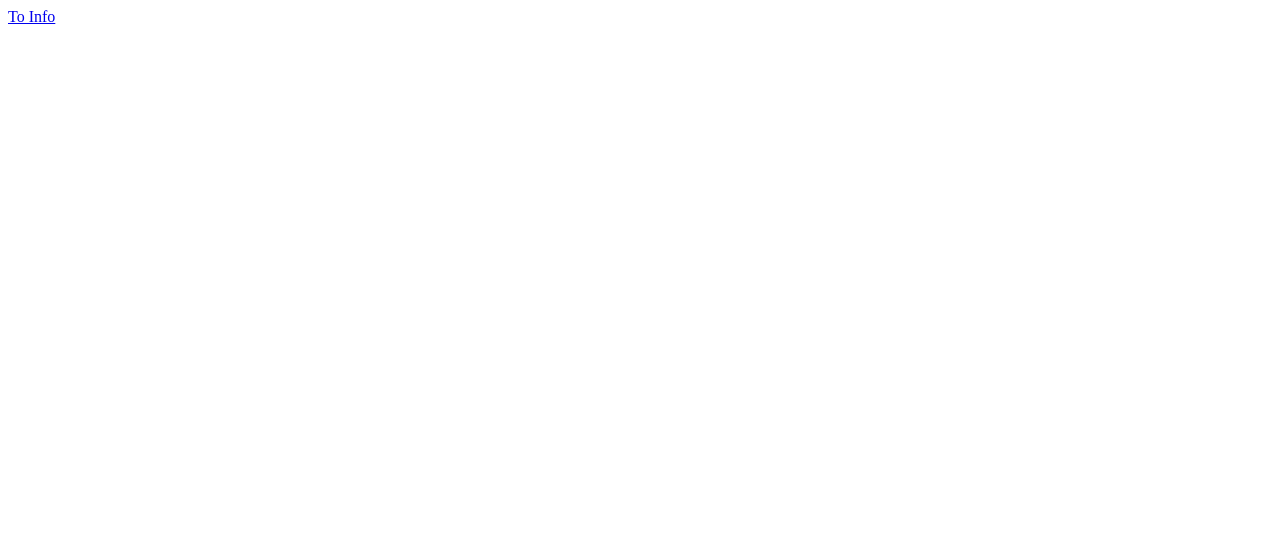
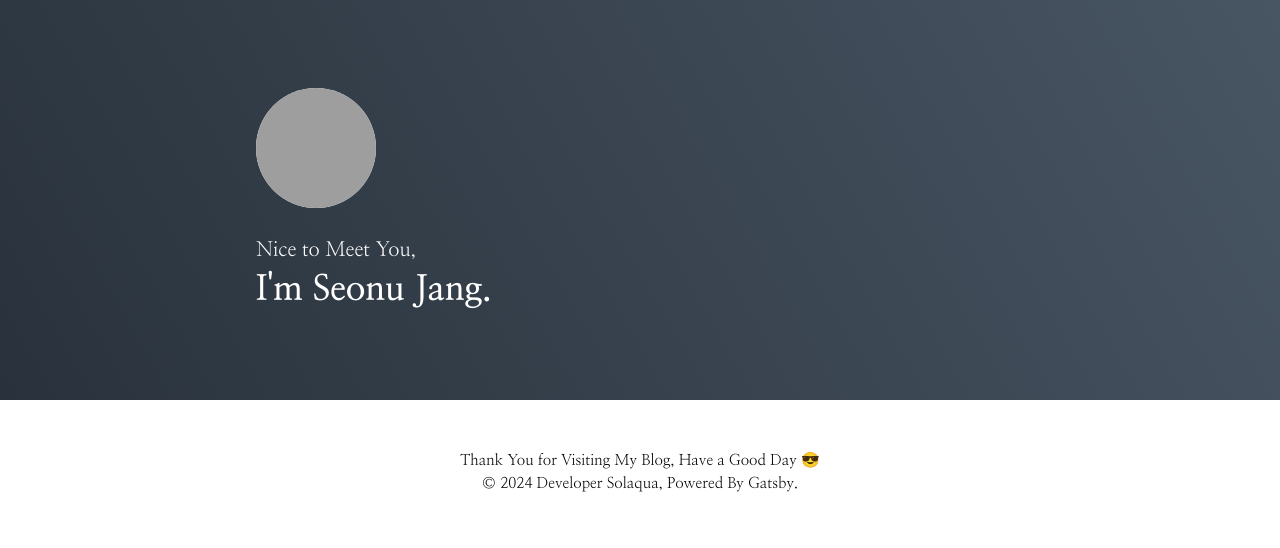
Before and after one commit to sjquant/gatsby-practice, a Gatsby site: page / in a window 1280 px wide. Built offline with nearby package versions, Linux system fonts and the light colour scheme; Gatsby itself is replaced by a stand-in of ours; grey boxes are pictures that could not be loaded.

Commit message:
Mark up main page

```diff
--- /dev/null
+++ b/src/components/common/Footer.tsx
@@ -0,0 +1,23 @@
+import React, { FunctionComponent } from 'react'
+import styled from '@emotion/styled'
+
+const FooterWrapper = styled.div`
+  display: grid;
+  place-items: center;
+  margin-top: auto;
+  padding: 50px 0;
+  font-size: 15px;
+  text-align: center;
+  line-height: 1.5;
+`
+
+const Footer: FunctionComponent = function () {
+  return (
+    <FooterWrapper>
+      Thank You for Visiting My Blog, Have a Good Day 😎
+      <br />© 2024 Developer Solaqua, Powered By Gatsby.
+    </FooterWrapper>
+  )
+}
+
+export default Footer
--- /dev/null
+++ b/src/components/common/GlobalStyle.tsx
@@ -0,0 +1,32 @@
+import React, { FunctionComponent } from "react";
+import { Global, css } from "@emotion/react";
+
+const defaultStyle = css`
+    @import url('https://fonts.googleapis.com/css2?family=Nanum+Myeongjo:wght@400;700;800&display=swap');
+
+    * {
+        margin: 0;
+        padding: 0;
+        box-sizing: border-box;
+        font-family: 'Nanum Myeongjo', serif;
+    }
+
+    html,
+    body,
+    #___gatsby {
+        height: 100%;
+    }
+
+    a,
+    a:hover {
+        color: inherit;
+        text-decoration: none;
+        cursor: pointer;
+    }
+`;
+
+const GlobalStyle: FunctionComponent = function () {
+    return <Global styles={defaultStyle} />;
+}
+
+export default GlobalStyle;
--- /dev/null
+++ b/src/components/main/Introduction.tsx
@@ -0,0 +1,47 @@
+import React, { FunctionComponent } from 'react'
+import styled from '@emotion/styled'
+import ProfileImage from './ProfileImage'
+
+const Background = styled.div`
+  width: 100%;
+  background-image: linear-gradient(60deg, #29323c 0%, #485563 100%);
+  color: #ffffff;
+`
+
+const Wrapper = styled.div`
+  display: flex;
+  flex-direction: column;
+  justify-content: center;
+  align-items: flex-start;
+  width: 768px;
+  height: 400px;
+  margin: 0 auto;
+`
+
+const SubTitle = styled.div`
+  font-size: 20px;
+  font-weight: 400;
+`
+
+const Title = styled.div`
+  margin-top: 5px;
+  font-size: 35px;
+  font-weight: 700;
+`
+
+const Introduction: FunctionComponent = function () {
+  return (
+    <Background>
+      <Wrapper>
+        <ProfileImage />
+
+        <div>
+          <SubTitle>Nice to Meet You,</SubTitle>
+          <Title>I'm Seonu Jang.</Title>
+        </div>
+      </Wrapper>
+    </Background>
+  )
+}
+
+export default Introduction
--- /dev/null
+++ b/src/components/main/ProfileImage.tsx
@@ -0,0 +1,19 @@
+import React, { FunctionComponent } from 'react'
+import styled from '@emotion/styled'
+
+const PROFILE_IMAGE_LINK =
+  'https://dthezntil550i.cloudfront.net/ga/latest/ga1802220203146420002184481/0fb570cb-0202-443a-8da6-694740860342.png'
+const ProfileImageWrapper = styled.img`
+  width: 120px;
+  height: 120px;
+  margin-bottom: 30px;
+  border-radius: 50%;
+  background-color: #ffffff;
+  user-select: none;
+`
+
+const ProfileImage: FunctionComponent = function () {
+  return <ProfileImageWrapper src={PROFILE_IMAGE_LINK} alt="Profile Image" />
+}
+
+export default ProfileImage
--- a/src/pages/index.tsx
+++ b/src/pages/index.tsx
@@ -1,11 +1,22 @@
 import React, { FunctionComponent } from 'react'
-import { Link } from 'gatsby'
+import styled from '@emotion/styled'
+import GlobalStyle from '../components/common/GlobalStyle'
+import Introduction from '../components/main/Introduction'
+import Footer from '../components/common/Footer'
+
+const Container = styled.div`
+  display: flex;
+  flex-direction: column;
+  height: 100%;
+`
 
 const IndexPage: FunctionComponent = function () {
   return (
-    <div>
-      <Link to="/info/">To Info</Link>
-    </div>
+    <Container>
+      <GlobalStyle />
+      <Introduction />
+      <Footer />
+    </Container>
   )
 }
 
```
